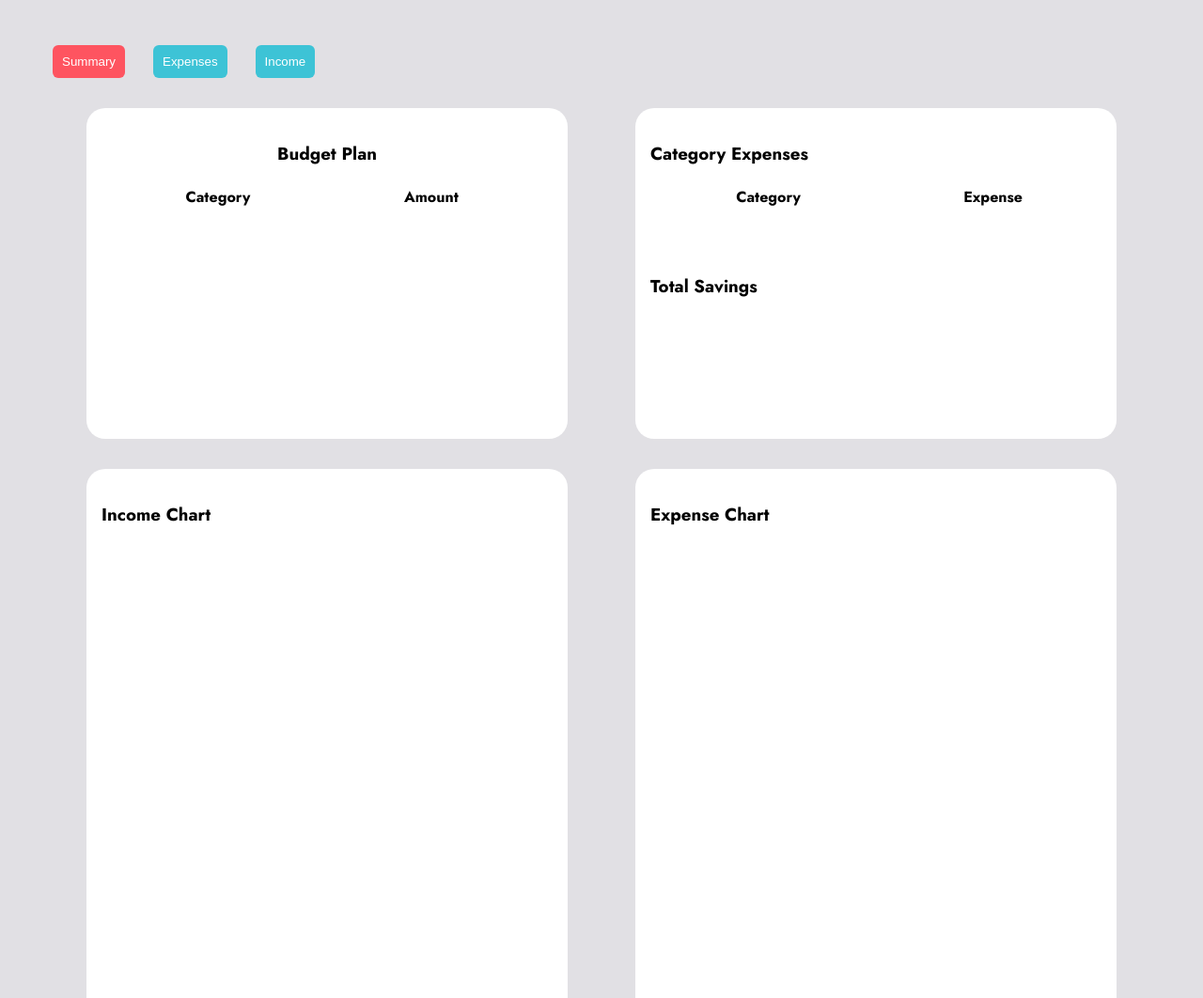
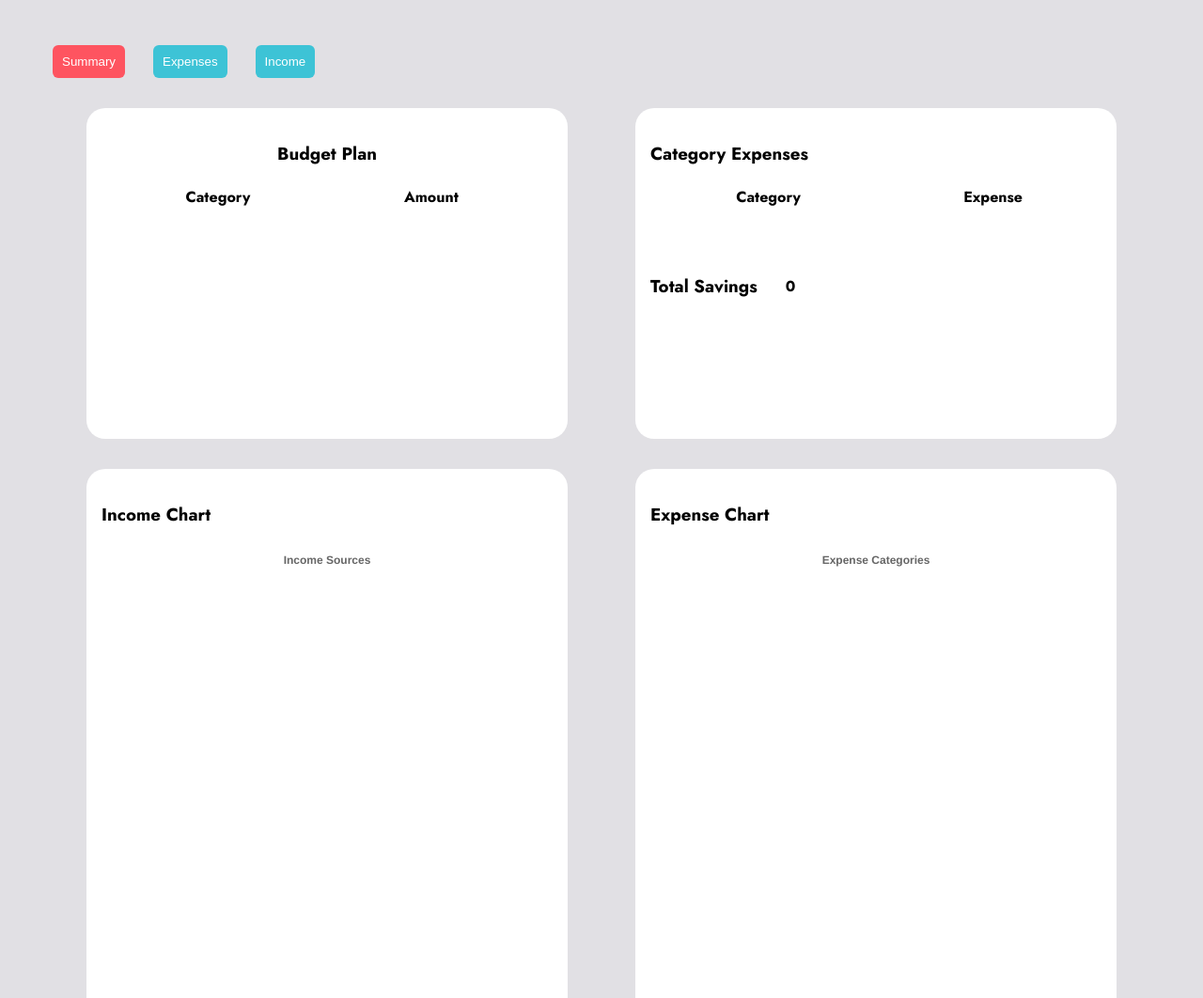
Before and after one commit to vishwaskatiyar/Expenditure-calculator-project, a plain HTML site: page dashboard.html in a window 1280 px wide. Shown: the top 1062 px of the page at 94% size. Drawn offline with nearby package versions, Linux system fonts and the light colour scheme.

Commit message:
expence page added

```diff
--- a/dashboard.html
+++ b/dashboard.html
@@ -6,7 +6,7 @@
     <meta http-equiv="X-UA-Compatible" content="IE=edge" />
     <meta name="viewport" content="width=device-width, initial-scale=1.0" />
     <script src="https://cdn.jsdelivr.net/npm/chart.js@3.7.1/dist/chart.min.js"></script>
-    <script async type="module" src="./"></script>
+    <script async type="module" src="./dashboard.js"></script>
     <!-- adding module will let us use modules in js file -->
     <link rel="stylesheet" href="./login/dashboard.css" />
     <link rel="preconnect" href="https://fonts.googleapis.com" />
--- a/dashboard.js
+++ b/dashboard.js
@@ -1,5 +1,5 @@
-import incomeObj from './income.js';
-import expenseObj from './expense.js';
+import incomeObj from './script/income.js';
+import expenseObj from './script/expense.js';
 
 
 
```
Also changed, not shown: index.html (line endings or trailing spaces).
